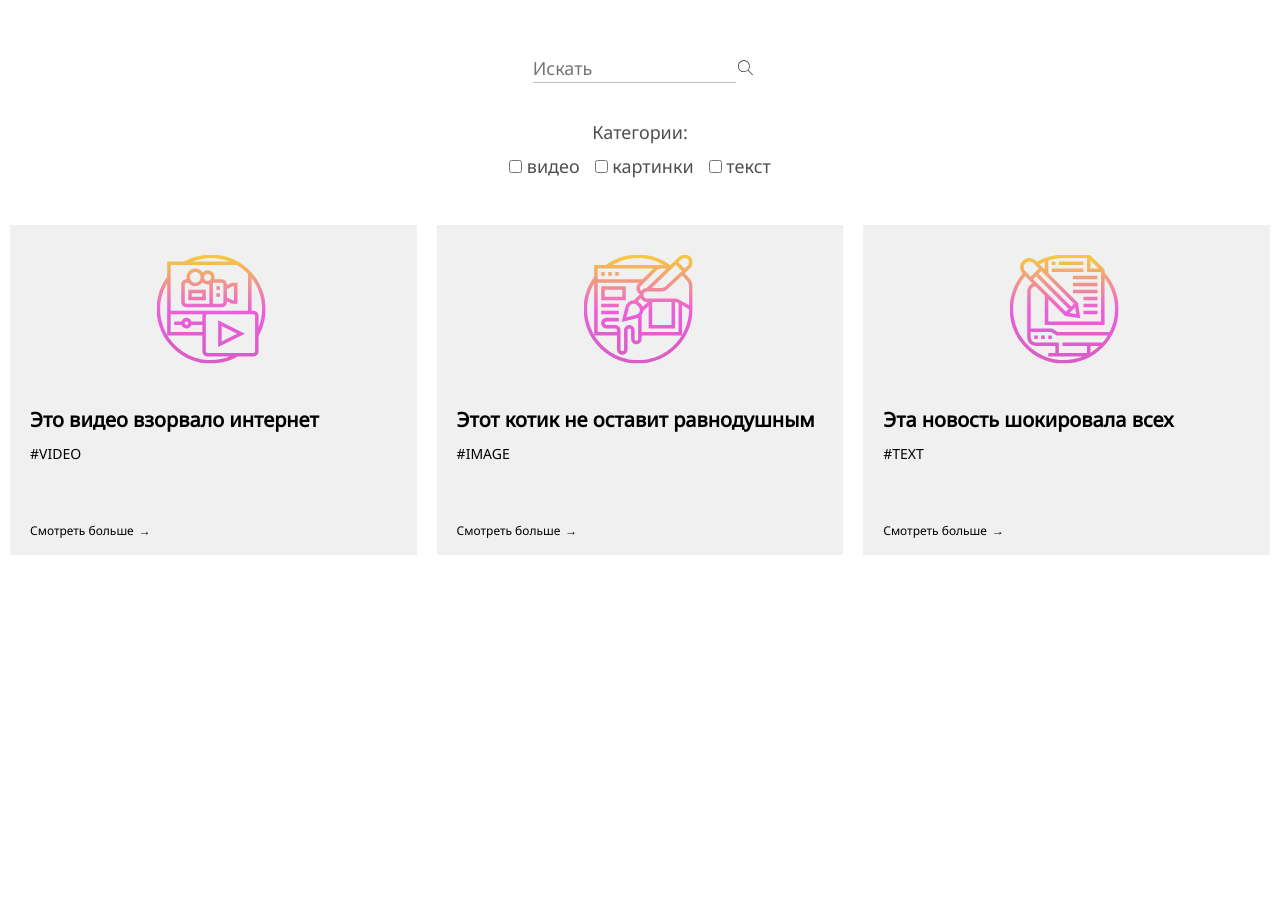
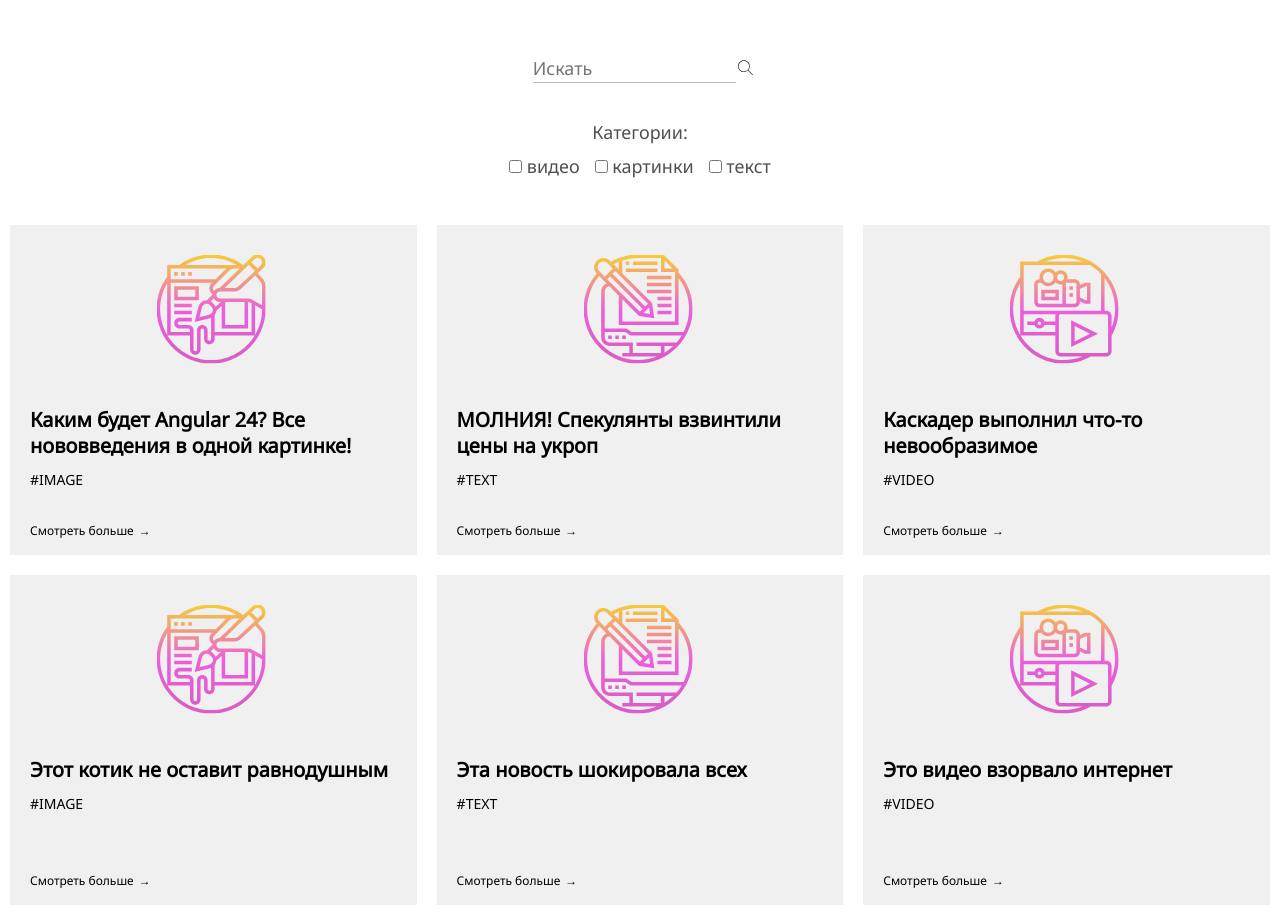
Before and after one commit to NikitaKatrenko/clickbait-app, a website built with webpack: page src/index.html in a window 1280 px wide. Before the commit the page ends 800 px from the top, so only its background shows below. Built offline with nearby package versions, Linux system fonts and the light colour scheme.

Commit message:
had to be playing Zelda now

```diff
--- a/src/css/main.css
+++ b/src/css/main.css
@@ -178,7 +178,6 @@ input:focus {
   position: absolute;
   bottom: 5px;
   padding-left: 0;
-  transition-duration: .5s;
   font-size: 12px;
   display: flex;
 }
@@ -189,12 +188,6 @@ input:focus {
 
 .more-info i {
   padding-left: 5px;
-  transition-duration: .5s;
-}
-
-.grid-item:hover .more-info i {
-  padding-left: 20px;
-  transition-duration: .5s;
 }
 
 .more-info i::before {
--- a/src/greeter.ts
+++ /dev/null
@@ -1,20 +0,0 @@
-import { Content, ContentConfig } from './content.config';
-
-export class Greeter {
-  name: string;
-
-  constructor(name: string) {
-    this.name = name;
-  }
-
-  greet(): void {
-    console.log(`Hi, ${this.name}!`);
-  }
-
-  getData(): void {
-    Content.forEach(item => {
-      console.log('Item title: ' + item.title);
-      console.log('Item category: ' + item.category);
-    });
-  }
-}
--- /dev/null
+++ b/src/grid.ts
@@ -0,0 +1,44 @@
+import {Content, ContentConfig} from './content.config';
+
+export class Grid {
+  cardGrid: Element;
+  content: ContentConfig[] = Content;
+
+  constructor(grid: Element) {
+    this.cardGrid = grid;
+  }
+
+  setData() {
+    const gridNode = document.createElement('div');
+    gridNode.className = 'card-grid-row';
+    this.content.map(item => {
+      gridNode.insertAdjacentHTML('afterbegin', this.generateCard(item.title, item.category));
+    });
+    this.cardGrid.replaceChild(gridNode, this.cardGrid.childNodes[0]);
+  }
+
+  sortData(sortValue: string) {
+    const regexp = new RegExp(sortValue, 'i');
+    this.content = Content.filter(item => item.title.match(regexp));
+    this.setData();
+  }
+
+  generateCard(title: string, category: string): string {
+    return `<div class="card-grid-item">
+        <a class="card-link" href=""></a>
+        <div class="card-wrapper">
+          <div class="card-container">
+            <div class="card-image">
+              <span class="centered ${category}-type-image"></span>
+            </div>
+            <div class="card-content">
+              <span class="card-title">${title}</span>
+              <span class="card-category">#${category}</span>
+              <span class="more-info">Смотреть больше <i class="arrow-ico"></i></span>
+            </div>
+          </div>
+        </div>
+      </div>`;
+  }
+
+}
--- a/src/index.html
+++ b/src/index.html
@@ -31,51 +31,6 @@
   </div>
   <div class="card-grid">
     <div class="card-grid-row">
-      <div class="card-grid-item">
-        <a class="card-link" href=""></a>
-        <div class="card-wrapper">
-          <div class="card-container">
-            <div class="card-image">
-              <span class="centered video-type-image"></span>
-            </div>
-            <div class="card-content">
-              <span class="card-title">Это видео взорвало интернет</span>
-              <span class="card-category">#Video</span>
-              <span class="more-info">Смотреть больше <i class="arrow-ico"></i></span>
-            </div>
-          </div>
-        </div>
-      </div>
-      <div class="card-grid-item">
-        <a class="card-link" href=""></a>
-        <div class="card-wrapper">
-          <div class="card-container">
-            <div class="card-image">
-              <span class="centered image-type-image"></span>
-            </div>
-            <div class="card-content">
-              <span class="card-title">Этот котик не оставит равнодушным</span>
-              <span class="card-category">#Image</span>
-              <span class="more-info">Смотреть больше <i class="arrow-ico"></i></span>
-            </div>
-          </div>
-        </div>
-      </div>
-      <div class="card-grid-item">
-        <a class="card-link" href=""></a>
-        <div class="card-wrapper">
-          <div class="card-container">
-            <div class="card-image">
-              <span class="centered text-type-image"></span>
-            </div>
-            <div class="card-content">
-              <span class="card-title">Эта новость шокировала всех</span>
-              <span class="card-category">#Text</span>
-              <span class="more-info">Смотреть больше <i class="arrow-ico"></i></span>
-            </div>
-          </div>
-        </div>
-      </div>
     </div>
   </div>
 </div>
--- a/src/main.ts
+++ b/src/main.ts
@@ -1,5 +1,13 @@
-import { Greeter } from './greeter';
+import { Grid } from './grid';
 
-const g = new Greeter('Nikita');
-g.greet();
-g.getData();
+document.addEventListener('DOMContentLoaded', (event: CustomEvent) => {
+  const cardGrid = document.querySelector('.card-grid');
+  const input = document.querySelector('.search-input');
+  const grid = new Grid(cardGrid);
+
+  grid.setData();
+
+  input.addEventListener('input', function() {
+    grid.sortData(this.value);
+  });
+});
```
Also changed, not shown: src/greeter.spec.ts (deleted, +0 -12 lines), src/grid.spec.ts (added, +13 -0 lines).
